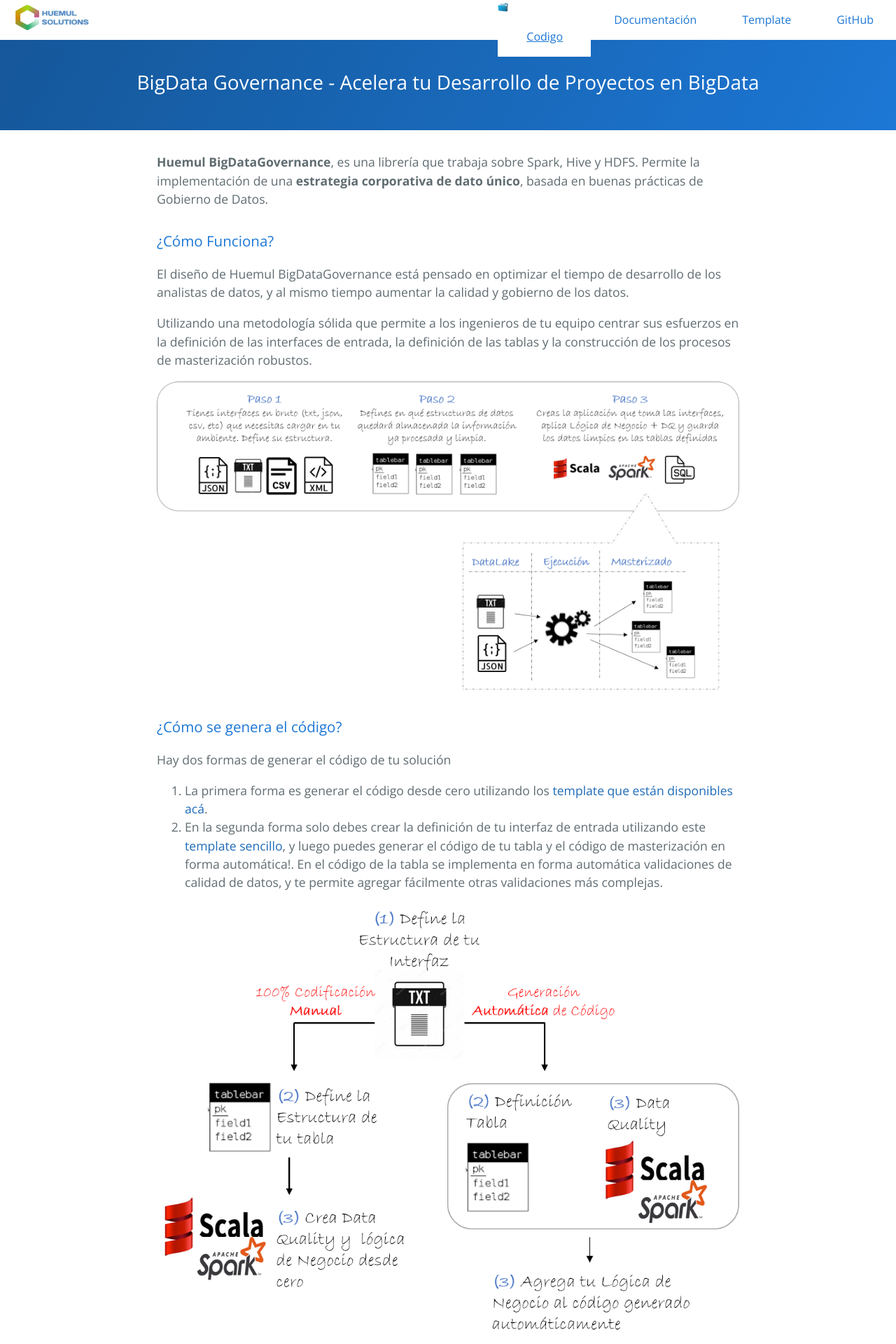
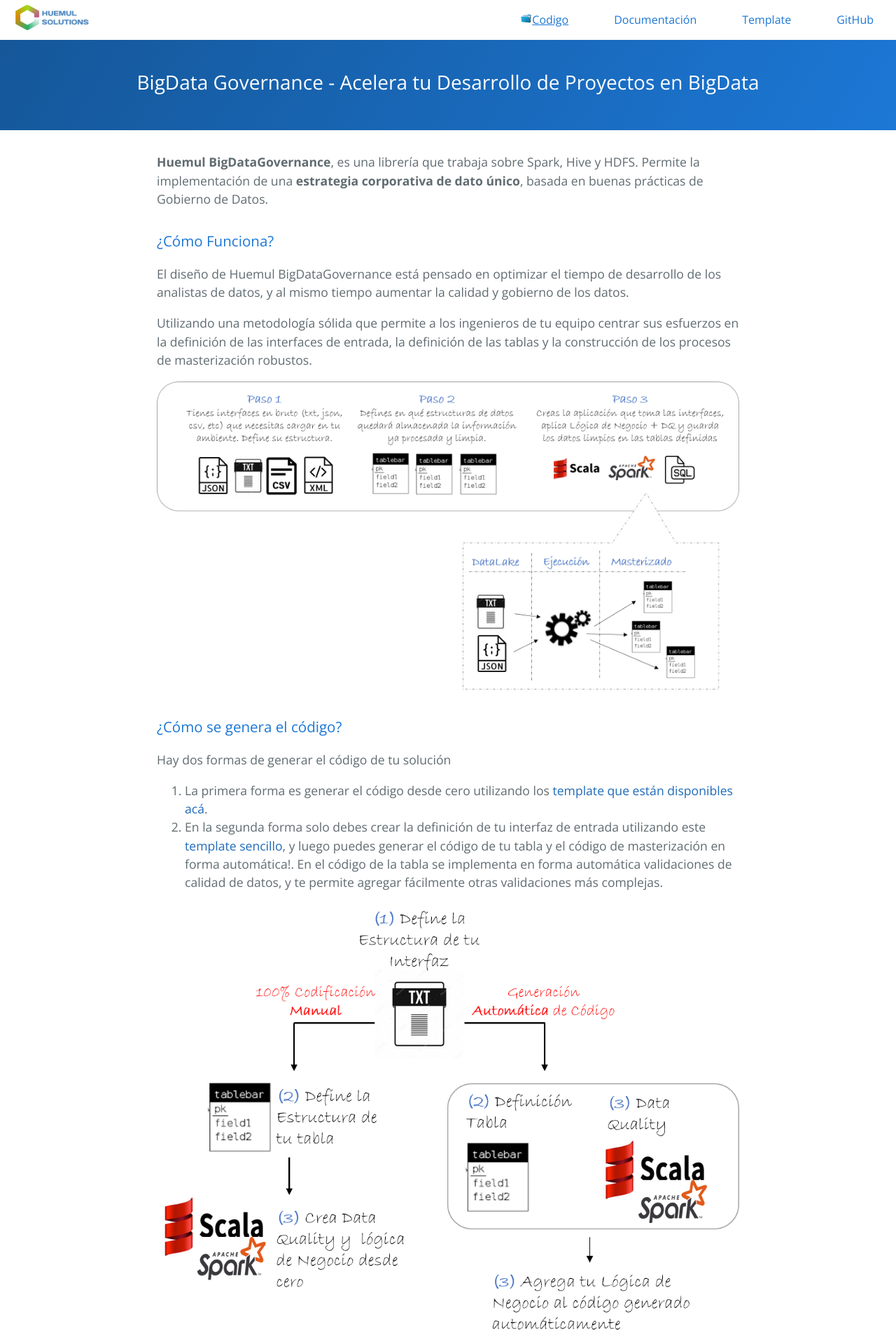
Before and after one commit to Blashhm/blashhm.github.io, a Jekyll site: the page built from index.md, in a window 1280 px wide. Shown: the top 1920 px of the page at 70% size. Built offline with Jekyll 4.4.1, drawn with Linux system fonts in a browser that asks for light colours; some web fonts are replaced.

Commit message:
Update default.html

```diff
--- a/_layouts/default.html
+++ b/_layouts/default.html
@@ -40,7 +40,7 @@
       <a href="#home" class="logo" data-scroll><img src="/Huemul_Logo_v3.png" style="height: 50px;"></a>
       <nav class="nav-collapse">
         <ul>
-          <li class="menu-item active"><img class="iconoDocumentacion" style="height:16px; widht:16px;" src="../ducumentacion.png"></img> <a style="float:left" href="codigo.html">Codigo</a></li>
+          <li class="menu-item active"><a style="float:left" href="codigo.html"><img class="iconoDocumentacion" style="height:16px; widht:16px;" src="../ducumentacion.png"></img>Codigo</a></li>
           <li class="menu-item"><a href="documentacion.html">Documentación</a></li>
           <li class="menu-item"><a href="template.html">Template</a></li>
           <li class="menu-item"><a href="https://github.com/HuemulSolutions/Bigdata-Governance">GitHub</a></li>
```
